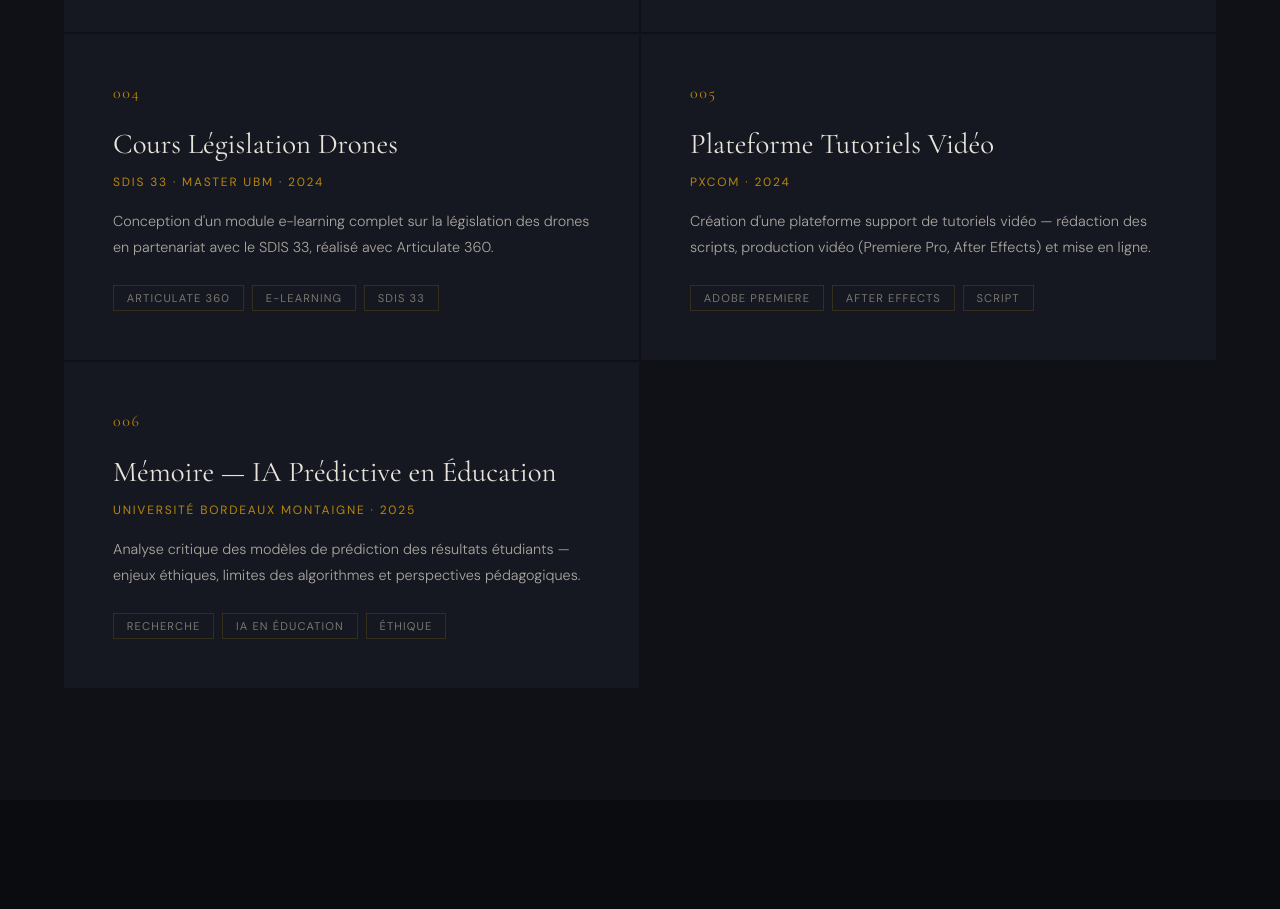
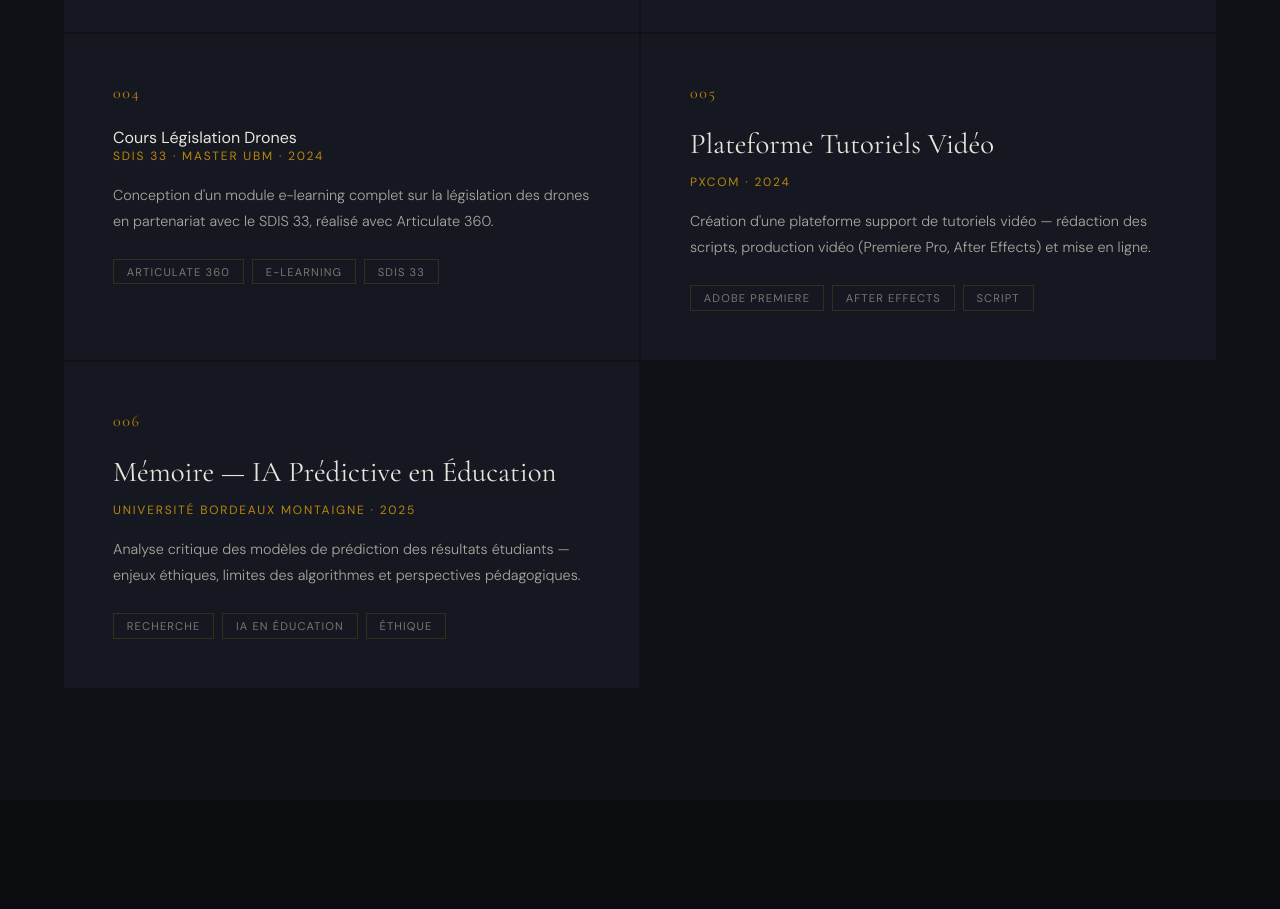
Before and after one commit to valleflorian2/valleflorian.github.io, a plain HTML site: page index.html in a window 1280 px wide. Shown: the part 1840-2749 px from the top of the page. Drawn offline with nearby package versions, Linux system fonts and the light colour scheme.

Commit message:
Update index.html

```diff
--- a/index.html
+++ b/index.html
@@ -716,7 +716,7 @@
 
     <div class="projet-card reveal">
       <p class="projet-num">004</p>
-      <h3 class="projet-title"><a href="page004.html" style="color:inherit;text-decoration:none;">Cours Législation Drones</a></h3>
+ <a href="page004.html" style="color:inherit;text-decoration:none;">Cours Législation Drones</a>
       <p class="projet-org">SDIS 33 · Master UBM · 2024</p>
       <p class="projet-desc">Conception d'un module e-learning complet sur la législation des drones en partenariat avec le SDIS 33, réalisé avec Articulate 360.</p>
       <div class="projet-tags">
```
